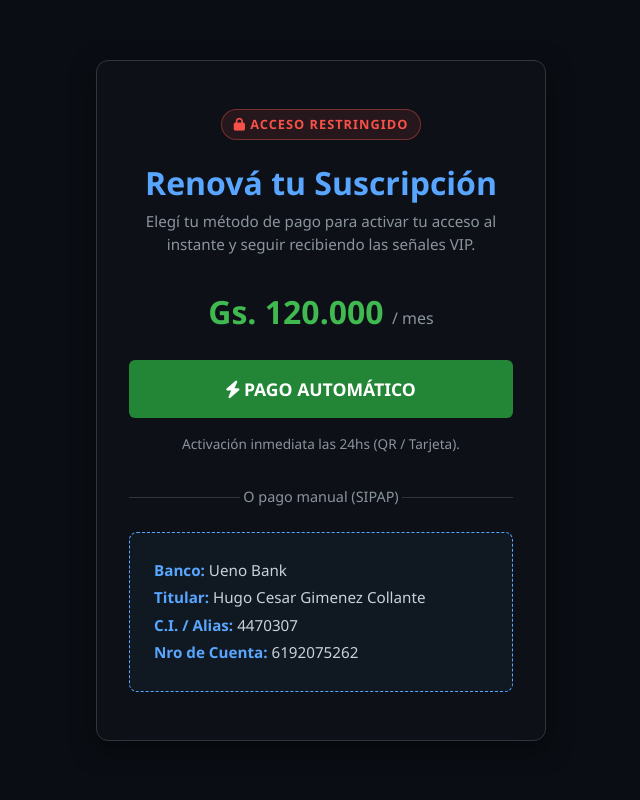
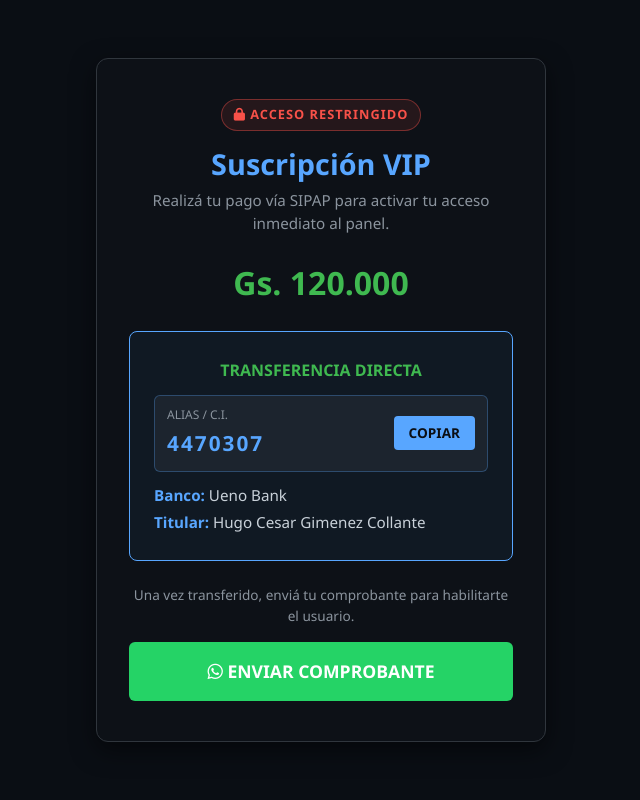
Before and after one commit to empleopro/panel-trading-vip, a Django app: template panel_vip/templates/pago.html in a window 1280 px wide. Shown: the whole page, without its empty margins (319-959 px from the left). Run offline with Django 3.2, Linux system fonts and the light colour scheme; the template is opened without the code that fills it, so the values that code supplies are empty.

Commit message:
Solución de pago: Alias SIPAP con botón de copiar

```diff
--- a/panel_vip/templates/pago.html
+++ b/panel_vip/templates/pago.html
@@ -23,10 +23,11 @@
             align-items: center;
             min-height: 100vh;
             margin: 0;
+            padding: 20px;
         }
         .payment-container {
             background-color: var(--bg-card);
-            padding: 3rem 2rem;
+            padding: 2.5rem 2rem;
             border-radius: 12px;
             border: 1px solid var(--border-color);
             width: 100%;
@@ -44,43 +45,14 @@
             font-size: 0.8rem;
             font-weight: 700;
             letter-spacing: 1px;
-            margin-bottom: 1.5rem;
+            margin-bottom: 1rem;
         }
-        h1 { font-size: 2rem; font-weight: 600; color: #58a6ff; margin-bottom: 0.5rem; }
-        .subtitle { color: var(--text-secondary); font-size: 0.95rem; margin-bottom: 2rem; line-height: 1.5; }
+        h1 { font-size: 1.8rem; font-weight: 600; color: #58a6ff; margin-bottom: 0.5rem; }
+        .subtitle { color: var(--text-secondary); font-size: 0.95rem; margin-bottom: 1.5rem; line-height: 1.5; }
         .price { font-size: 2rem; font-weight: 700; color: #3fb950; margin-bottom: 1.5rem; }
-        .price small { font-size: 1rem; color: var(--text-secondary); font-weight: normal; }
-        .btn-pagopar {
-            background-color: #238636;
-            color: white;
-            width: 100%;
-            padding: 1rem;
-            font-weight: 700;
-            font-size: 1.1rem;
-            border: none;
-            border-radius: 6px;
-            margin-bottom: 1rem;
-            transition: background-color 0.2s;
-        }
-        .btn-pagopar:hover { background-color: #2ea043; }
-        .info-text { color: var(--text-secondary); font-size: 0.85rem; margin-bottom: 2rem; }
-        .divider {
-            display: flex;
-            align-items: center;
-            text-align: center;
-            color: var(--text-secondary);
-            margin-bottom: 1.5rem;
-            font-size: 0.9rem;
-        }
-        .divider::before, .divider::after {
-            content: '';
-            flex: 1;
-            border-bottom: 1px solid var(--border-color);
-        }
-        .divider:not(:empty)::before { margin-right: .25em; }
-        .divider:not(:empty)::after { margin-left: .25em; }
+
         .bank-details {
-            border: 1px dashed #58a6ff;
+            border: 1px solid #58a6ff;
             background: rgba(88, 166, 255, 0.05);
             padding: 1.5rem;
             border-radius: 8px;
@@ -88,8 +60,58 @@
             font-size: 0.95rem;
             color: #c9d1d9;
             line-height: 1.8;
+            margin-bottom: 1.5rem;
         }
-        .bank-details strong { color: #58a6ff; }
+
+        .alias-container {
+            display: flex;
+            align-items: center;
+            justify-content: space-between;
+            background: rgba(255, 255, 255, 0.05);
+            padding: 8px 12px;
+            border-radius: 6px;
+            margin: 10px 0;
+            border: 1px solid rgba(88, 166, 255, 0.3);
+        }
+
+        .alias-number {
+            font-size: 1.3rem;
+            font-weight: bold;
+            color: #58a6ff;
+            letter-spacing: 2px;
+        }
+
+        .btn-copy {
+            background-color: #58a6ff;
+            color: #0a0e14;
+            border: none;
+            padding: 5px 15px;
+            border-radius: 4px;
+            font-weight: bold;
+            cursor: pointer;
+            transition: all 0.2s;
+            font-size: 0.85rem;
+        }
+
+        .btn-copy:hover {
+            background-color: #79c0ff;
+        }
+
+        .btn-whatsapp {
+            background-color: #25D366;
+            color: white;
+            display: block;
+            width: 100%;
+            padding: 1rem;
+            font-weight: 700;
+            font-size: 1.1rem;
+            border: none;
+            border-radius: 6px;
+            text-decoration: none;
+            transition: background-color 0.2s;
+            margin-top: 10px;
+        }
+        .btn-whatsapp:hover { background-color: #1ebe57; color: white; }
     </style>
 </head>
 <body>
@@ -97,27 +119,65 @@
 <div class="payment-container">
     <div class="badge-acceso"><i class="fas fa-lock"></i> ACCESO RESTRINGIDO</div>
 
-    <h1>Renová tu Suscripción</h1>
-    <p class="subtitle">Elegí tu método de pago para activar tu acceso al instante y seguir recibiendo las señales VIP.</p>
+    <h1>Suscripción VIP</h1>
+    <p class="subtitle">Realizá tu pago vía SIPAP para activar tu acceso inmediato al panel.</p>
 
-    <div class="price">Gs. 120.000 <small>/ mes</small></div>
-
-    <form action="{% url 'checkout_pagopar' %}" method="POST">
-        {% csrf_token %}
-        <button type="submit" class="btn-pagopar"><i class="fas fa-bolt"></i> PAGO AUTOMÁTICO</button>
-    </form>
-
-    <p class="info-text">Activación inmediata las 24hs (QR / Tarjeta).</p>
-
-    <div class="divider">O pago manual (SIPAP)</div>
+    <div class="price">Gs. 120.000</div>
 
     <div class="bank-details">
-        <div><strong>Banco:</strong> Ueno Bank</div>
-        <div><strong>Titular:</strong> Hugo Cesar Gimenez Collante</div>
-        <div><strong>C.I. / Alias:</strong> 4470307</div>
-        <div><strong>Nro de Cuenta:</strong> 6192075262</div>
+        <div style="text-align: center; margin-bottom: 5px; color: #3fb950; font-size: 1rem; font-weight: bold;">
+            TRANSFERENCIA DIRECTA
+        </div>
+
+        <div class="alias-container">
+            <div>
+                <div style="font-size: 0.75rem; color: var(--text-secondary);">ALIAS / C.I.</div>
+                <div class="alias-number" id="aliasCIMarco">4470307</div>
+            </div>
+            <button class="btn-copy" onclick="copiarAlias()">COPIAR</button>
+        </div>
+
+        <div style="margin-top: 10px;">
+            <div><strong style="color: #58a6ff;">Banco:</strong> Ueno Bank</div>
+            <div><strong style="color: #58a6ff;">Titular:</strong> Hugo Cesar Gimenez Collante</div>
+        </div>
     </div>
+
+    <p style="color: var(--text-secondary); font-size: 0.85rem; margin-bottom: 1rem;">
+        Una vez transferido, enviá tu comprobante para habilitarte el usuario.
+    </p>
+
+    <!-- NO TE OLVIDES DE CAMBIAR ESTE NÚMERO POR EL TUYO -->
+    <a href="https://wa.me/595991224697?text=Hola,%20ya%20realicé%20el%20pago%20de%20120.000%20Gs%20para%20el%20Panel%20VIP.%20Te%20paso%20el%20comprobante." target="_blank" class="btn-whatsapp">
+        <i class="fab fa-whatsapp"></i> ENVIAR COMPROBANTE
+    </a>
 </div>
+
+<script>
+    function copiarAlias() {
+        // Selecciona el texto del alias
+        var aliasText = document.getElementById("aliasCIMarco").innerText;
+
+        // Lo copia al portapapeles
+        navigator.clipboard.writeText(aliasText).then(function() {
+            // Cambia el texto del botón temporalmente
+            var btn = document.querySelector('.btn-copy');
+            var originalText = btn.innerText;
+            btn.innerText = '¡COPIADO!';
+            btn.style.backgroundColor = '#3fb950';
+            btn.style.color = 'white';
+
+            // Vuelve a la normalidad después de 2 segundos
+            setTimeout(function() {
+                btn.innerText = originalText;
+                btn.style.backgroundColor = '#58a6ff';
+                btn.style.color = '#0a0e14';
+            }, 2000);
+        }).catch(function(err) {
+            console.error('Error al copiar: ', err);
+        });
+    }
+</script>
 
 </body>
 </html>
```
